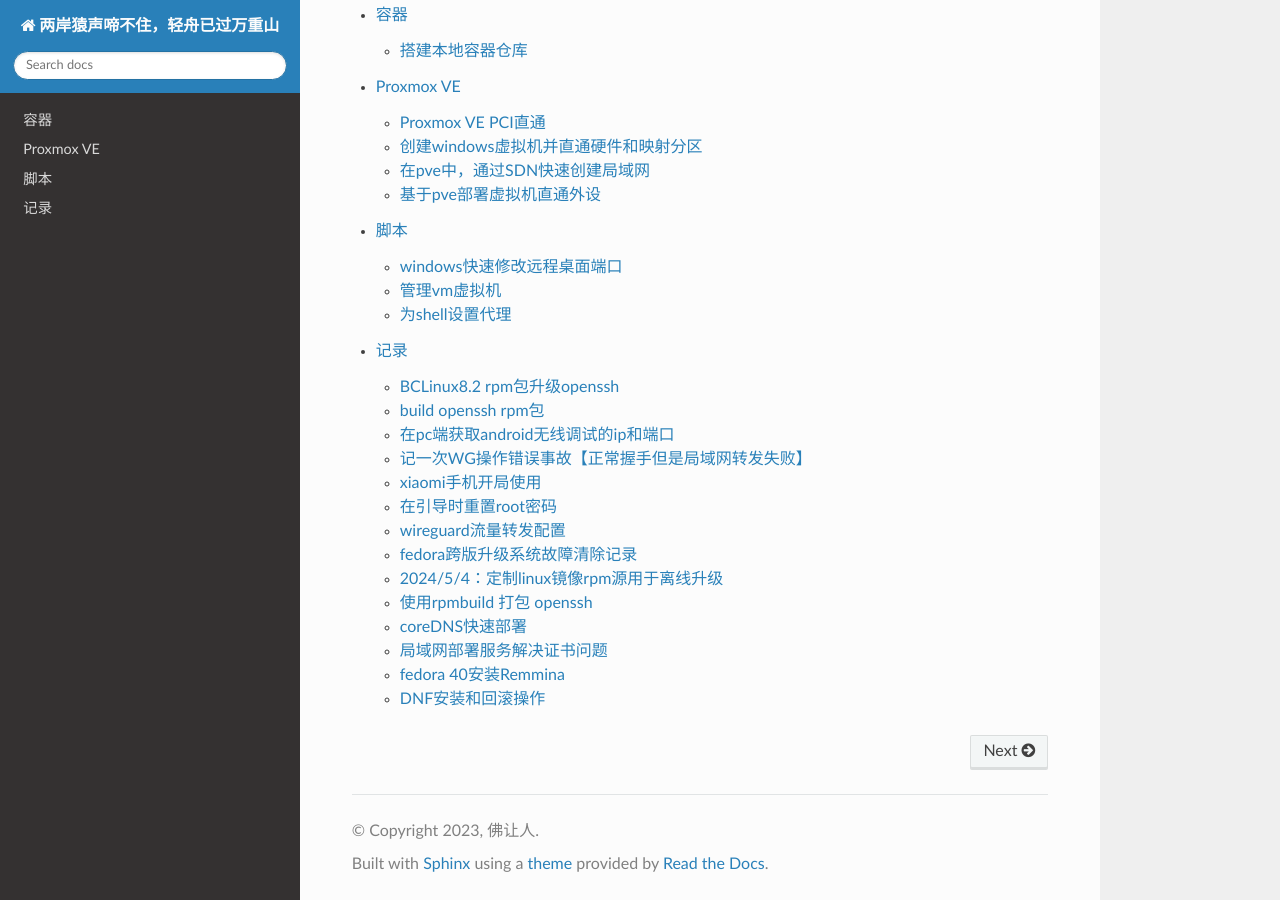
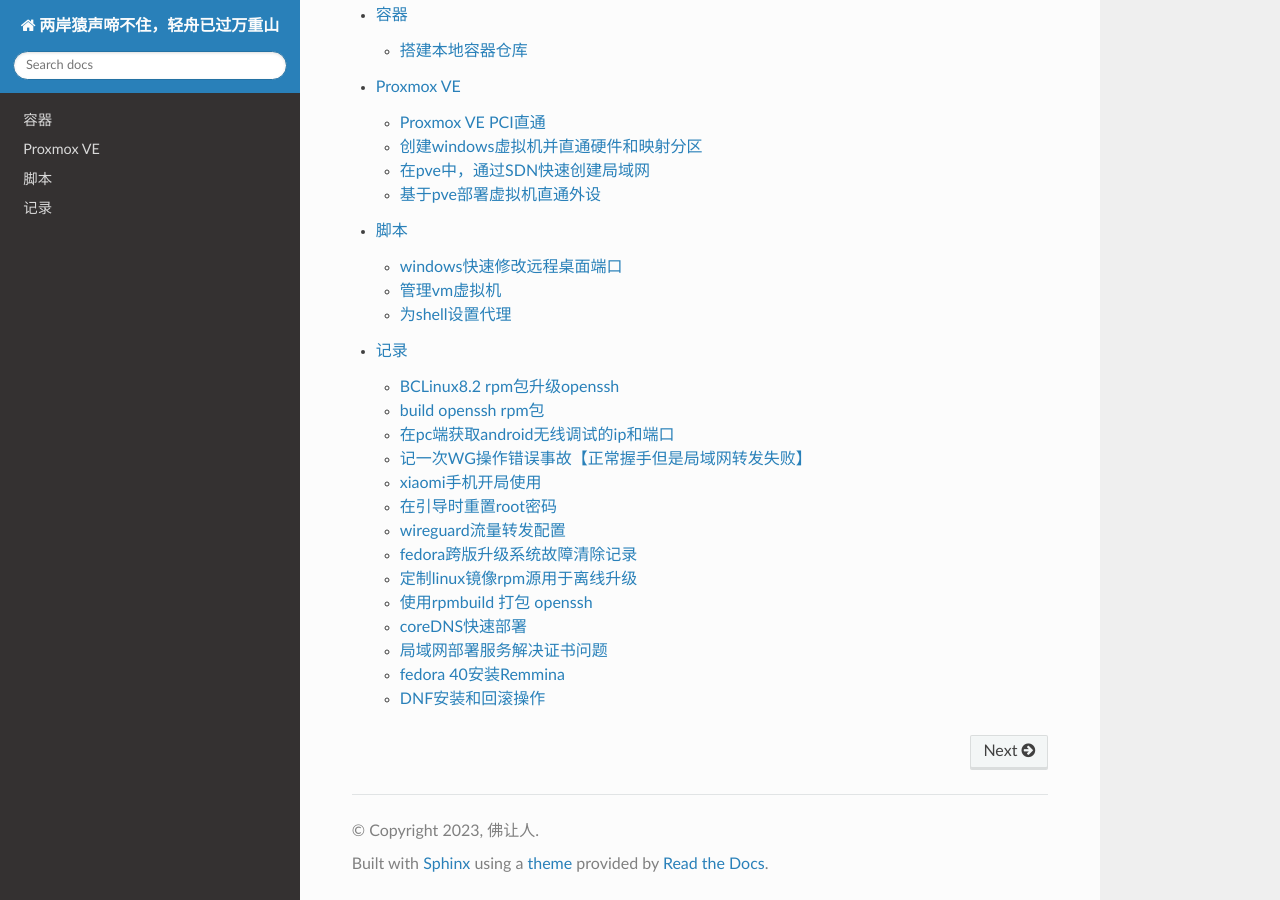
Before and after one commit to bt7-vip/note, a Sphinx documentation site: the page built from docs/source/index.rst, in a window 1280 px wide and 900 px high, scrolled down 605 px. Built offline with Sphinx 7.4.7 and the Read the Docs theme 3.1.0, drawn with Linux system fonts in a browser that asks for light colours; pages that are not in the unit, such as notebooks, are missing from menus.

Commit message:
update 009

```diff
--- a/docs/source/work/009_定制linux镜像源用于离线升级.md
+++ b/docs/source/work/009_定制linux镜像源用于离线升级.md
@@ -1,4 +1,4 @@
-# 2024/5/4：定制linux镜像rpm源用于离线升级
+# 定制linux镜像rpm源用于离线升级
 
 在运维时，会遇到处于生产环境的设备，需要升级软件包或者升级系统，等保要求比较高的企业会记录所有入场软件信息，比如刻盘才能带进机房，这种情况下，将整个iso镜像刻盘，时间消耗很多。这时就面临到一个问题：`我们需要一个离线源，源只包含我们用到的依赖包，并且使用yum或apt-get自动解决依赖，体积尽可能小，方便快速复制。`
 
```
